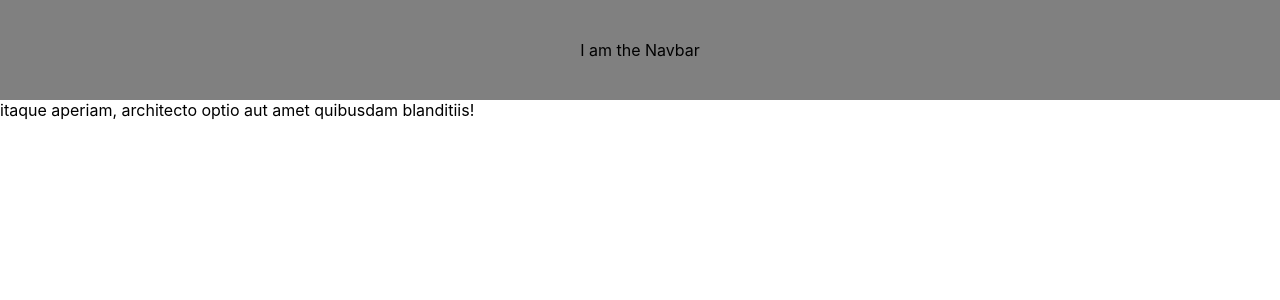
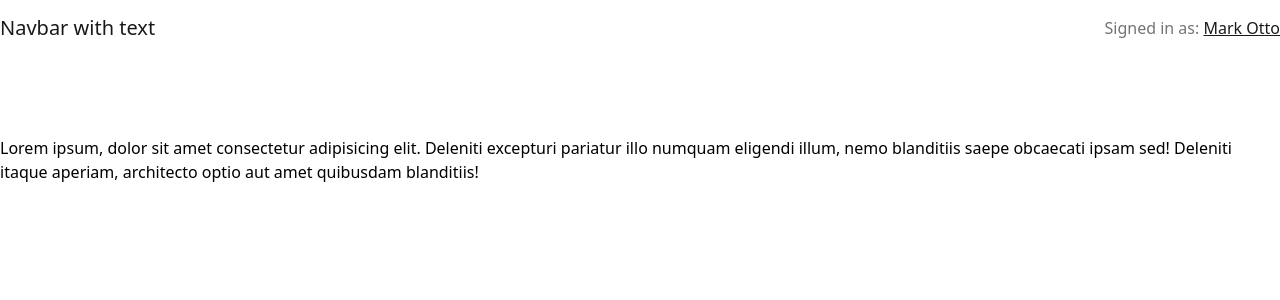
Before and after one commit to SethY8s/Facebook-Clone, a React (Create React App) app: page / in a window 1280 px wide. Shown: the top 300 px of the page. Built offline with nearby package versions, Linux system fonts and the light colour scheme; no server answers.

Commit message:
added react bootstrap for comp that need it

```diff
--- a/package.json
+++ b/package.json
@@ -9,10 +9,13 @@
     "@types/jest": "^27.5.2",
     "@types/node": "^16.11.41",
     "@types/react": "^18.0.12",
+    "@types/react-bootstrap": "^0.32.30",
     "@types/react-dom": "^18.0.5",
     "axios": "^0.27.2",
+    "bootstrap": "^5.1.3",
     "firebase": "^9.6.7",
     "react": "^18.2.0",
+    "react-bootstrap": "^2.4.0",
     "react-dom": "^18.2.0",
     "react-redux": "^8.0.2",
     "react-router-dom": "^6.3.0",
--- a/src/comp/App.js
+++ b/src/comp/App.js
@@ -3,7 +3,7 @@ import { BrowserRouter as Router, Routes, Route } from 'react-router-dom';
 
 import MessagePage from './message/MessagePage';
 import Home from './homePage/Home';
-import Navbar from './navbar/Navbar';
+import NavbarComp from './navbar/NavbarComp';
 
 import AuthProvider from '../context/AuthContext';
 
@@ -12,7 +12,7 @@ function App() {
     <>
       <Router>
         <AuthProvider>
-          <Navbar />
+          <NavbarComp />
           <Routes>
             <Route path="/" element={<Home />} />
             <Route path="/message" element={<MessagePage />} />
--- a/src/comp/navbar/Navbar.tsx
+++ /dev/null
@@ -1,12 +0,0 @@
-import React from 'react';
-import { Link } from 'react-router-dom'
-
-import './_navbar.scss'
-
-export default function Navbar() {
-  return (
-    <nav>
-        I am the Navbar
-    </nav>
-  )
-}
--- /dev/null
+++ b/src/comp/navbar/NavbarComp.tsx
@@ -0,0 +1,20 @@
+import React from 'react';
+import { Navbar } from 'react-bootstrap';
+
+// import './_navbar.scss'
+
+export default function NavbarComp() {
+  return (
+    <Navbar>
+
+        <Navbar.Brand href="#home">Navbar with text</Navbar.Brand>
+        <Navbar.Toggle />
+        <Navbar.Collapse className="justify-content-end">
+          <Navbar.Text>
+            Signed in as: <a href="#login">Mark Otto</a>
+          </Navbar.Text>
+        </Navbar.Collapse>
+
+    </Navbar>
+  );
+}
--- a/src/index.tsx
+++ b/src/index.tsx
@@ -5,6 +5,7 @@ import App from './comp/App';
 
 import { Provider } from 'react-redux';
 import store from './redux/store';
+import 'bootstrap/dist/css/bootstrap.min.css';
 
 const root = ReactDOM.createRoot(
   document.getElementById('root') as HTMLElement
```
Also changed, not shown: 1 other file (tests, documents, lock files or other folders).
